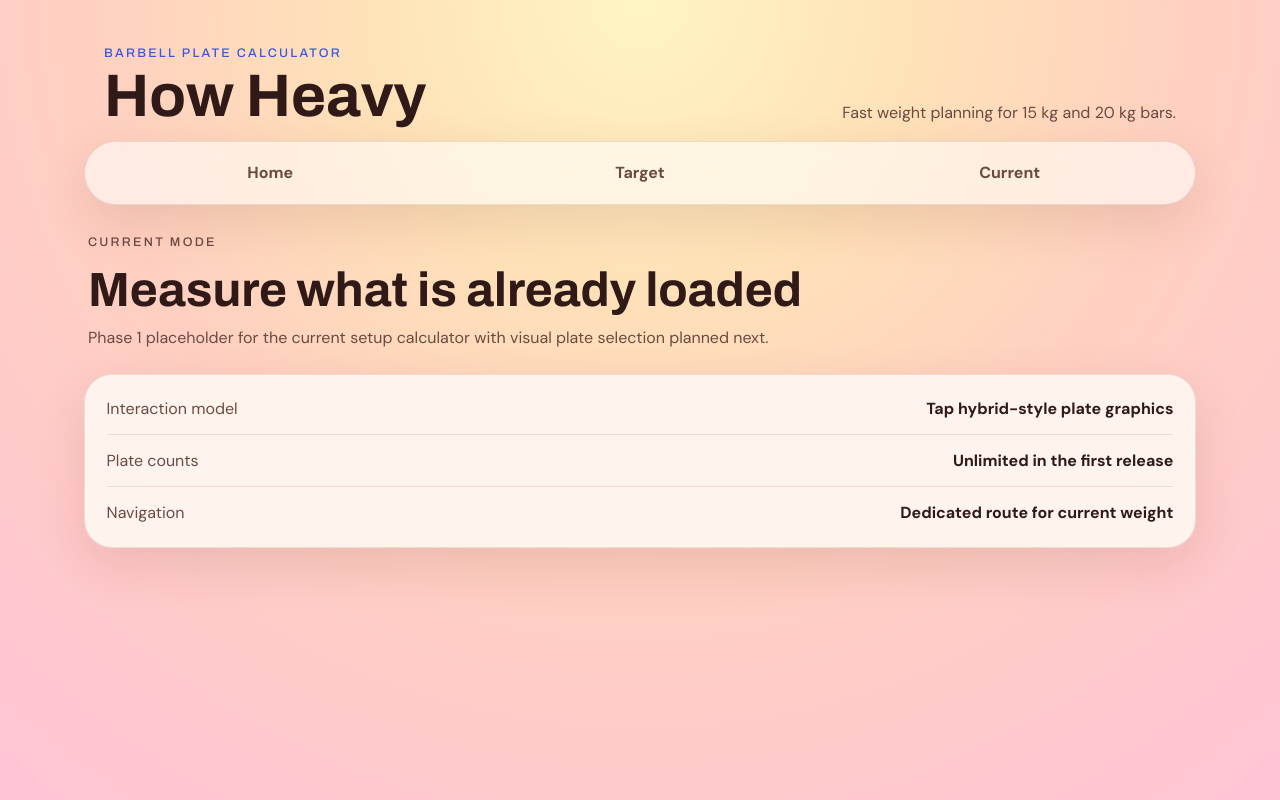
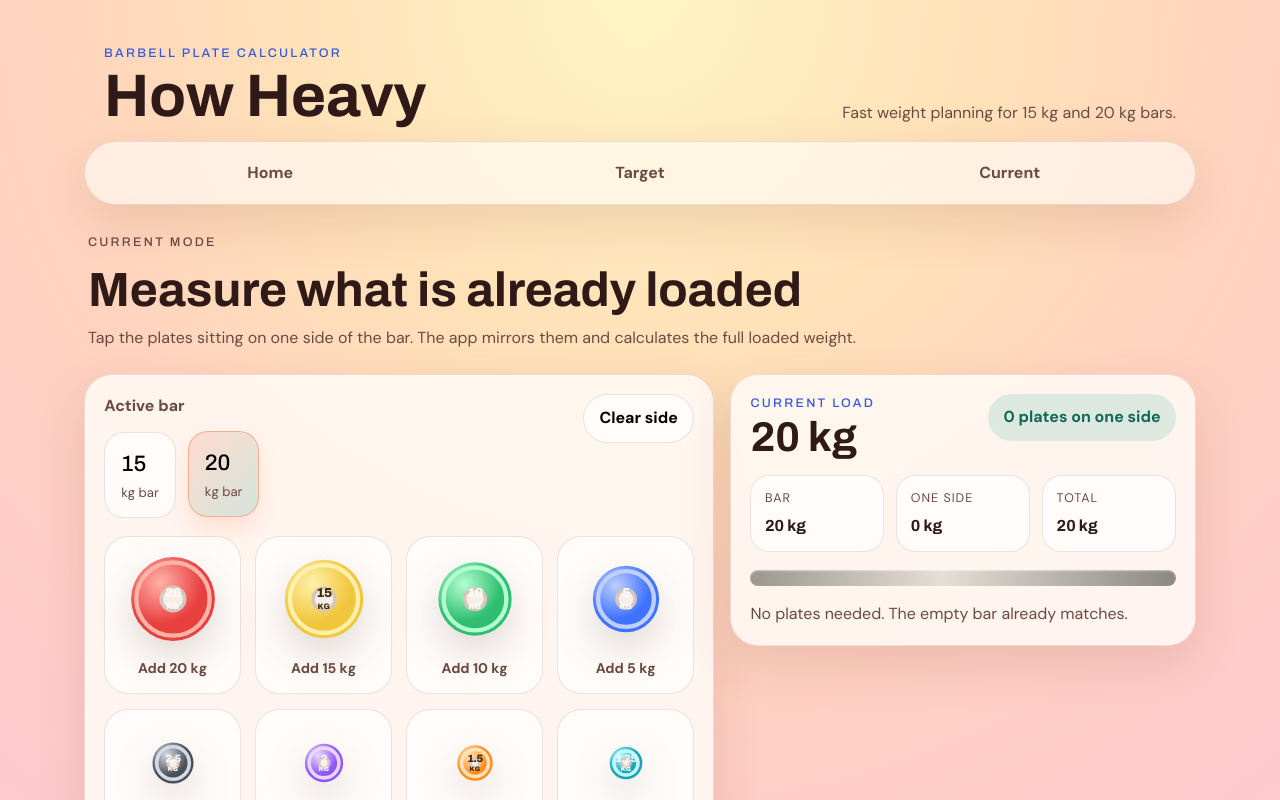
Before and after one commit to tomaszwojcikowski/how-heavy, a SvelteKit app: page /current in a window 1280 px wide. Shown: the top 800 px of the page. Built offline with nearby package versions, Linux system fonts and the light colour scheme.

Commit message:
phase 4: add current load calculator

```diff
--- /dev/null
+++ b/src/lib/components/PlatePicker.svelte
@@ -0,0 +1,92 @@
+<script lang="ts">
+	import PlateGraphic from '$lib/components/PlateGraphic.svelte';
+	import type { PlateWeight } from '$lib/types/gym';
+	import { PLATE_DEFINITIONS } from '$lib/utils/plates';
+	import { summarizePlateCounts } from '$lib/utils/calculations';
+
+	export let selectedPlates: PlateWeight[] = [];
+	export let onAdd: (weight: PlateWeight) => void = () => {};
+	export let onRemove: (weight: PlateWeight) => void = () => {};
+
+	$: selectedCounts = summarizePlateCounts(selectedPlates);
+
+	function graphicSize(weight: PlateWeight): number {
+		return weight >= 5 ? 96 : 78;
+	}
+</script>
+
+<div class="plate-picker">
+	<div class="plate-picker__tray">
+		{#each PLATE_DEFINITIONS as plate (plate.weight)}
+			<button type="button" class="plate-choice" onclick={() => onAdd(plate.weight)}>
+				<PlateGraphic weight={plate.weight} size={graphicSize(plate.weight)} count={selectedCounts.find((item) => item.weight === plate.weight)?.count ?? 0} />
+				<span>Add {plate.weight} kg</span>
+			</button>
+		{/each}
+	</div>
+
+	{#if selectedCounts.length > 0}
+		<div class="plate-picker__selected">
+			{#each selectedCounts as plate (plate.weight)}
+				<button type="button" class="selected-pill" onclick={() => onRemove(plate.weight)}>
+					<span>{plate.weight} kg</span>
+					<strong>x{plate.count}</strong>
+				</button>
+			{/each}
+		</div>
+	{/if}
+</div>
+
+<style>
+	.plate-picker {
+		display: grid;
+		gap: 1rem;
+	}
+
+	.plate-picker__tray {
+		display: grid;
+		grid-template-columns: repeat(auto-fit, minmax(7.25rem, 1fr));
+		gap: 0.9rem;
+	}
+
+	.plate-choice {
+		display: grid;
+		gap: 0.65rem;
+		justify-items: center;
+		padding: 0.9rem 0.75rem;
+		border-radius: 1.5rem;
+		border: 1px solid var(--outline);
+		background: rgba(255, 255, 255, 0.7);
+		font: inherit;
+		font-weight: 700;
+		cursor: pointer;
+	}
+
+	.plate-choice span {
+		font-size: 0.88rem;
+		color: var(--ink-soft);
+	}
+
+	.plate-picker__selected {
+		display: flex;
+		flex-wrap: wrap;
+		gap: 0.65rem;
+	}
+
+	.selected-pill {
+		display: inline-flex;
+		align-items: center;
+		gap: 0.55rem;
+		padding: 0.7rem 0.9rem;
+		border-radius: 999px;
+		border: 1px solid rgba(255, 111, 60, 0.24);
+		background: rgba(255, 111, 60, 0.1);
+		font: inherit;
+		color: var(--ink-strong);
+		cursor: pointer;
+	}
+
+	.selected-pill strong {
+		font-family: 'Archivo', sans-serif;
+	}
+</style>
--- a/src/lib/utils/calculations.ts
+++ b/src/lib/utils/calculations.ts
@@ -83,6 +83,13 @@ export function getPlateCombinationForSideWeight(sideWeight: number): PlateCount
 
 export function calculateOneSideWeight(plates: readonly PlateWeight[]): number {
 	return normalizeWeight(plates.reduce((sum, plateWeight) => sum + plateWeight, 0));
+}
+
+export function summarizePlateCounts(plates: readonly PlateWeight[]): PlateCount[] {
+	return PLATE_DEFINITIONS.map((definition) => ({
+		weight: definition.weight,
+		count: plates.filter((plate) => plate === definition.weight).length
+	})).filter((plate): plate is PlateCount => plate.count > 0);
 }
 
 export function calculateCurrentLoad(barWeight: BarWeight, plates: readonly PlateWeight[]): CurrentLoadSummary {
--- a/src/routes/current/+page.svelte
+++ b/src/routes/current/+page.svelte
@@ -1,3 +1,36 @@
+<script lang="ts">
+	import BarSelector from '$lib/components/BarSelector.svelte';
+	import PlatePicker from '$lib/components/PlatePicker.svelte';
+	import PlateStackPreview from '$lib/components/PlateStackPreview.svelte';
+	import type { BarWeight, PlateWeight } from '$lib/types/gym';
+	import { calculateCurrentLoad, summarizePlateCounts } from '$lib/utils/calculations';
+	import { formatWeight } from '$lib/utils/formatting';
+
+	let selectedBar: BarWeight = 20;
+	let oneSidePlates: PlateWeight[] = [];
+
+	$: summary = calculateCurrentLoad(selectedBar, oneSidePlates);
+	$: groupedPlates = summarizePlateCounts(oneSidePlates);
+
+	function addPlate(weight: PlateWeight) {
+		oneSidePlates = [...oneSidePlates, weight];
+	}
+
+	function removePlate(weight: PlateWeight) {
+		const plateIndex = oneSidePlates.lastIndexOf(weight);
+
+		if (plateIndex < 0) {
+			return;
+		}
+
+		oneSidePlates = oneSidePlates.toSpliced(plateIndex, 1);
+	}
+
+	function clearAll() {
+		oneSidePlates = [];
+	}
+</script>
+
 <svelte:head>
 	<title>How Heavy | Current</title>
 </svelte:head>
@@ -6,21 +39,146 @@
 	<header class="section-heading">
 		<p class="eyebrow">Current mode</p>
 		<h2>Measure what is already loaded</h2>
-		<p>Phase 1 placeholder for the current setup calculator with visual plate selection planned next.</p>
+		<p>Tap the plates sitting on one side of the bar. The app mirrors them and calculates the full loaded weight.</p>
 	</header>
 
-	<div class="placeholder-card">
-		<div class="placeholder-row">
-			<span>Interaction model</span>
-			<strong>Tap hybrid-style plate graphics</strong>
-		</div>
-		<div class="placeholder-row">
-			<span>Plate counts</span>
-			<strong>Unlimited in the first release</strong>
-		</div>
-		<div class="placeholder-row">
-			<span>Navigation</span>
-			<strong>Dedicated route for current weight</strong>
-		</div>
+	<div class="current-layout">
+		<section class="control-card">
+			<div class="control-card__header">
+				<BarSelector bind:value={selectedBar} onChange={(nextValue) => (selectedBar = nextValue)} label="Active bar" />
+				<button type="button" class="clear-button" onclick={clearAll}>Clear side</button>
+			</div>
+
+			<PlatePicker selectedPlates={oneSidePlates} onAdd={addPlate} onRemove={removePlate} />
+		</section>
+
+		<section class="result-card">
+			<div class="result-card__header">
+				<div>
+					<p class="eyebrow">Current load</p>
+					<h3>{formatWeight(summary.totalWeight)}</h3>
+				</div>
+				<span>{oneSidePlates.length} plates on one side</span>
+			</div>
+
+			<div class="result-card__metrics">
+				<div>
+					<small>Bar</small>
+					<strong>{formatWeight(summary.barWeight)}</strong>
+				</div>
+				<div>
+					<small>One side</small>
+					<strong>{formatWeight(summary.oneSideWeight)}</strong>
+				</div>
+				<div>
+					<small>Total</small>
+					<strong>{formatWeight(summary.totalWeight)}</strong>
+				</div>
+			</div>
+
+			<PlateStackPreview plates={groupedPlates} />
+		</section>
 	</div>
 </section>
+
+<style>
+	.current-layout {
+		display: grid;
+		gap: 1rem;
+	}
+
+	.control-card,
+	.result-card {
+		display: grid;
+		gap: 1.1rem;
+		padding: 1.2rem;
+		background: rgba(255, 250, 245, 0.88);
+		border: 1px solid var(--outline);
+		border-radius: var(--radius-xl);
+		box-shadow: var(--shadow);
+	}
+
+	.control-card__header,
+	.result-card__header {
+		display: flex;
+		justify-content: space-between;
+		gap: 1rem;
+		align-items: start;
+	}
+
+	.clear-button,
+	span {
+		border-radius: 999px;
+		padding: 0.7rem 0.95rem;
+		font: inherit;
+		font-weight: 700;
+	}
+
+	.clear-button {
+		border: 1px solid var(--outline);
+		background: rgba(255, 255, 255, 0.68);
+		cursor: pointer;
+	}
+
+	h3 {
+		margin: 0;
+		font-family: 'Archivo', sans-serif;
+		font-size: clamp(1.8rem, 4vw, 2.6rem);
+		line-height: 0.95;
+	}
+
+	span {
+		background: rgba(15, 157, 135, 0.14);
+		color: #126857;
+	}
+
+	.result-card__metrics {
+		display: grid;
+		grid-template-columns: repeat(3, minmax(0, 1fr));
+		gap: 0.75rem;
+	}
+
+	.result-card__metrics div {
+		display: grid;
+		gap: 0.35rem;
+		padding: 0.85rem;
+		border-radius: 1.2rem;
+		background: rgba(255, 255, 255, 0.72);
+		border: 1px solid var(--outline);
+	}
+
+	small {
+		color: var(--ink-soft);
+		font-size: 0.78rem;
+		text-transform: uppercase;
+		letter-spacing: 0.08em;
+	}
+
+	strong {
+		font-family: 'Archivo', sans-serif;
+	}
+
+	@media (min-width: 62rem) {
+		.current-layout {
+			grid-template-columns: minmax(22rem, 1.15fr) minmax(0, 0.85fr);
+			align-items: start;
+		}
+	}
+
+	@media (max-width: 44rem) {
+		.control-card__header,
+		.result-card__header,
+		.result-card__metrics {
+			grid-template-columns: 1fr;
+		}
+
+		.control-card__header,
+		.result-card__header {
+			display: grid;
+		}
+
+		.result-card__metrics {
+			display: grid;
+		}
+	}
+</style>
```
Also changed, not shown: 1 other file (tests, documents, lock files or other folders).
